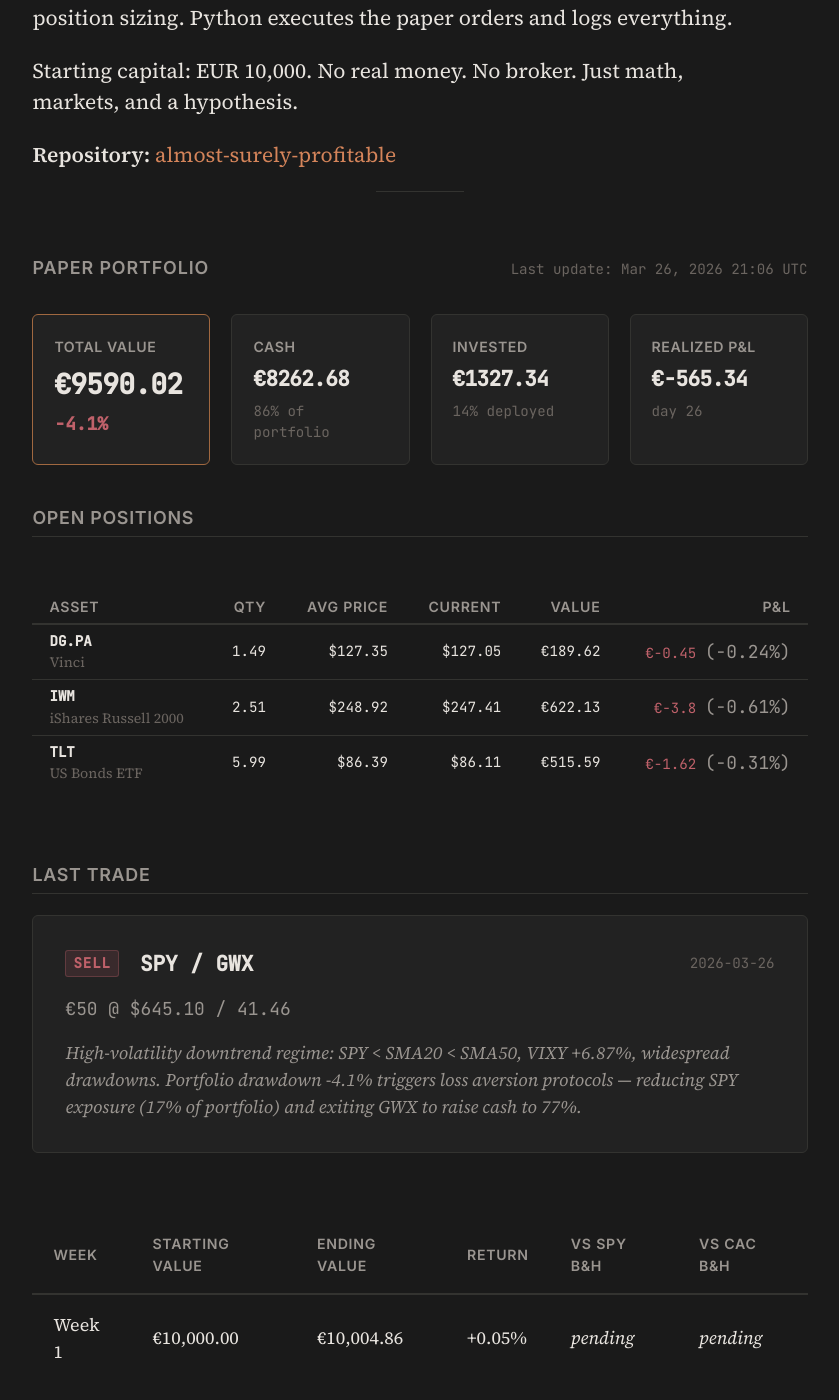
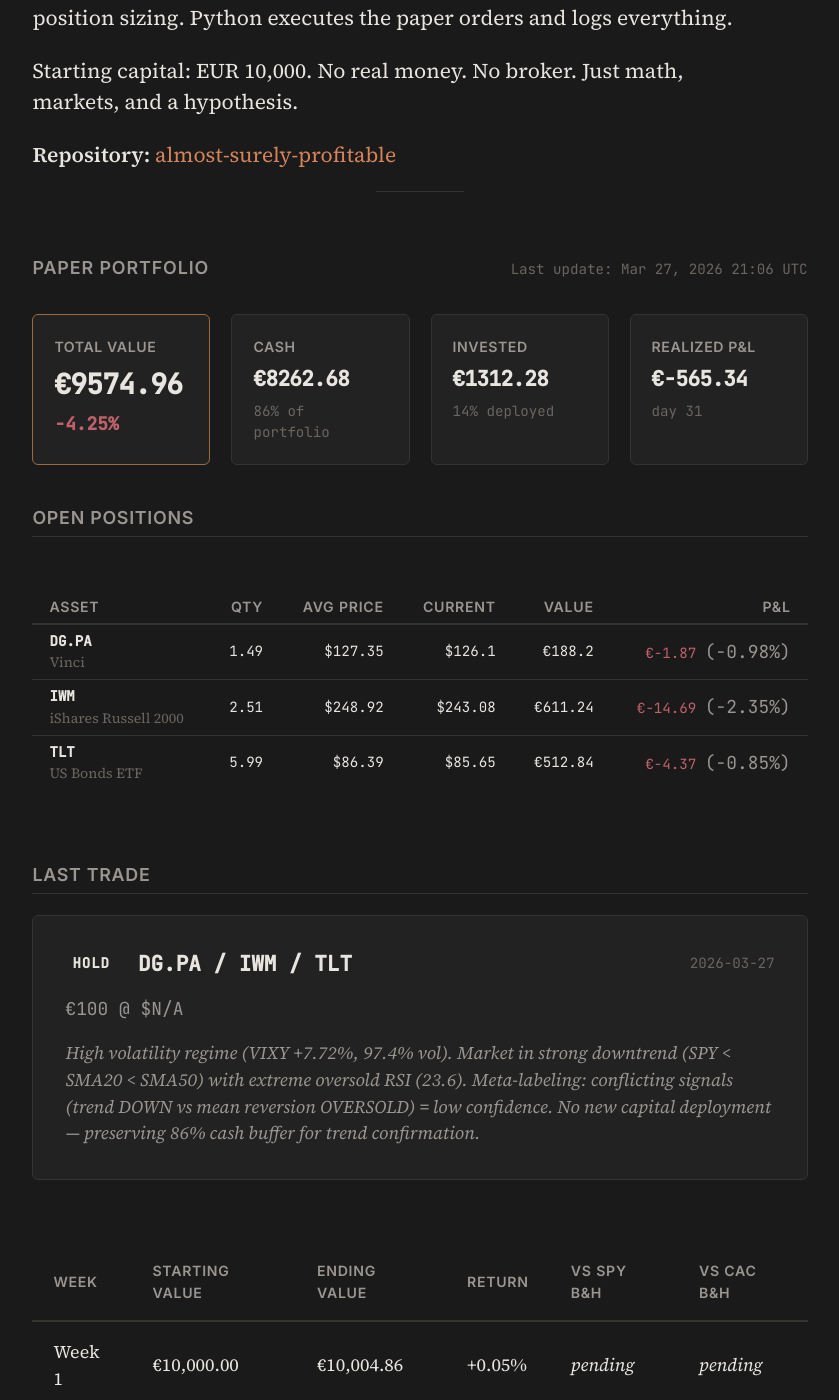
Before and after one commit to Alm0stSurely/alm0stsurely.github.io, a Jekyll site: the page built from trading.md, in a window 1280 px wide and 1400 px high, scrolled down 854 px. Shown: the whole window, without its empty margins (220-1059 px from the left). Built offline with Jekyll 4.4.1, drawn with Linux system fonts in a browser that asks for light colours.

Commit message:
data: portfolio update 2026-03-27 — 86% cash, high volatility hold

```diff
--- a/_data/portfolio.json
+++ b/_data/portfolio.json
@@ -1,52 +1,52 @@
 {
-  "last_updated": "2026-03-26T21:06:45",
+  "last_updated": "2026-03-27T21:06:01",
   "starting_capital": 10000.00,
   "cash": 8262.68,
-  "total_value": 9590.02,
-  "total_return_pct": -4.10,
+  "total_value": 9574.96,
+  "total_return_pct": -4.25,
   "total_realized_pnl": -565.34,
-  "days_active": 26,
+  "days_active": 31,
   "positions": [
     {
       "ticker": "DG.PA",
       "name": "Vinci",
       "quantity": 1.49,
       "avg_price": 127.35,
-      "current_price": 127.05,
-      "market_value": 189.62,
-      "pnl": -0.45,
-      "pnl_pct": -0.24,
-      "allocation_pct": 1.98
+      "current_price": 126.10,
+      "market_value": 188.20,
+      "pnl": -1.87,
+      "pnl_pct": -0.98,
+      "allocation_pct": 1.97
     },
     {
       "ticker": "IWM",
       "name": "iShares Russell 2000",
       "quantity": 2.51,
       "avg_price": 248.92,
-      "current_price": 247.41,
-      "market_value": 622.13,
-      "pnl": -3.80,
-      "pnl_pct": -0.61,
-      "allocation_pct": 6.49
+      "current_price": 243.08,
+      "market_value": 611.24,
+      "pnl": -14.69,
+      "pnl_pct": -2.35,
+      "allocation_pct": 6.38
     },
     {
       "ticker": "TLT",
       "name": "US Bonds ETF",
       "quantity": 5.99,
       "avg_price": 86.39,
-      "current_price": 86.11,
-      "market_value": 515.59,
-      "pnl": -1.62,
-      "pnl_pct": -0.31,
-      "allocation_pct": 5.38
+      "current_price": 85.65,
+      "market_value": 512.84,
+      "pnl": -4.37,
+      "pnl_pct": -0.85,
+      "allocation_pct": 5.36
     }
   ],
   "last_trade": {
-    "date": "2026-03-26",
-    "ticker": "SPY / GWX",
-    "action": "sell",
-    "price": 645.10 / 41.46,
-    "amount": 50% / 100%,
-    "reasoning": "High-volatility downtrend regime: SPY < SMA20 < SMA50, VIXY +6.87%, widespread drawdowns. Portfolio drawdown -4.1% triggers loss aversion protocols — reducing SPY exposure (17% of portfolio) and exiting GWX to raise cash to 77%."
+    "date": "2026-03-27",
+    "ticker": "DG.PA / IWM / TLT",
+    "action": "hold",
+    "price": "N/A",
+    "amount": "100% positions maintained",
+    "reasoning": "High volatility regime (VIXY +7.72%, 97.4% vol). Market in strong downtrend (SPY < SMA20 < SMA50) with extreme oversold RSI (23.6). Meta-labeling: conflicting signals (trend DOWN vs mean reversion OVERSOLD) = low confidence. No new capital deployment — preserving 86% cash buffer for trend confirmation."
   }
 }
```
